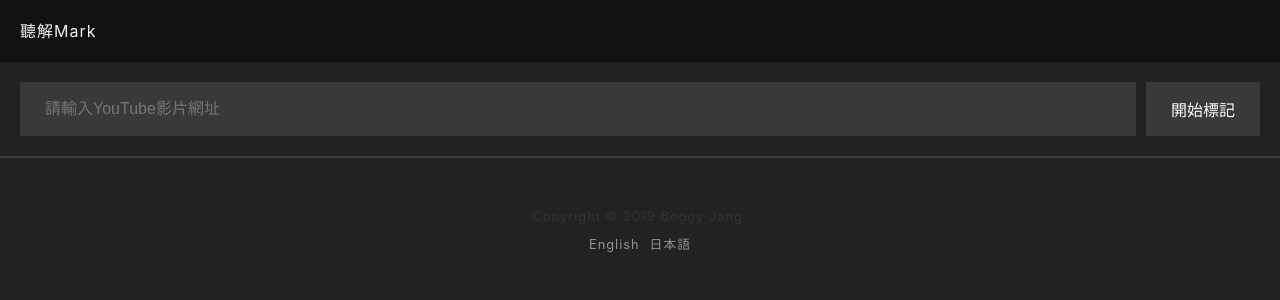
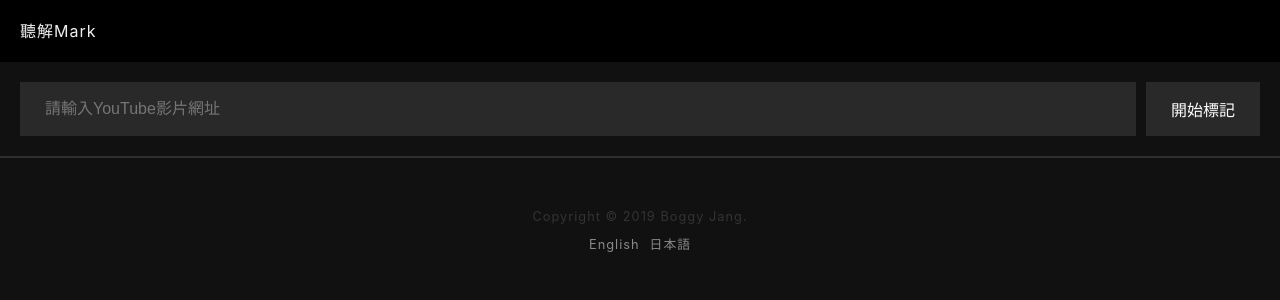
Before and after one commit to boggyjan/choukaimark, a Nuxt app: page / in a window 1280 px wide. Shown: the top 300 px of the page. Built offline with nearby package versions, Linux system fonts and the light colour scheme.

Commit message:
update readme and css

```diff
--- a/assets/scss/global.scss
+++ b/assets/scss/global.scss
@@ -5,7 +5,7 @@ html {
 
 body {
   margin: 0;
-  background: #222;
+  background: #111;
   font-size: 16px;
   line-height: 1.4;
   letter-spacing: 1px;
@@ -26,7 +26,7 @@ button {
 
 .site-header {
   padding: 20px;
-  background: #111;
+  background: #000;
   &-back-btn {
     display: inline-block;
     margin: -20px;
@@ -127,6 +127,7 @@ button {
 /*-- player page --*/
 
 .ytplayer {
+  background: #000;
   &-wrapper {
     position: relative;
     height: 0;
```
Also changed, not shown: 1 other file (tests, documents, lock files or other folders).
